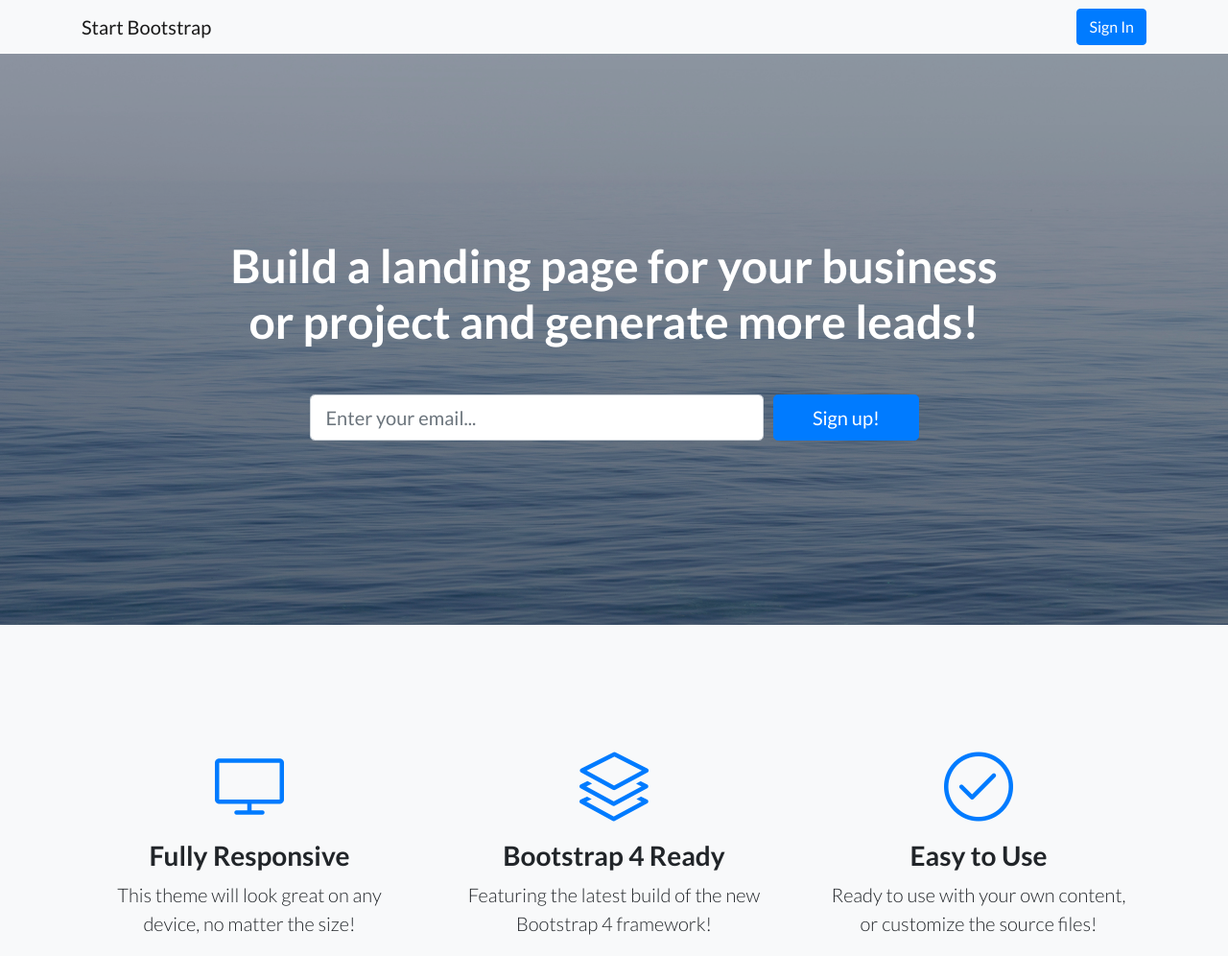
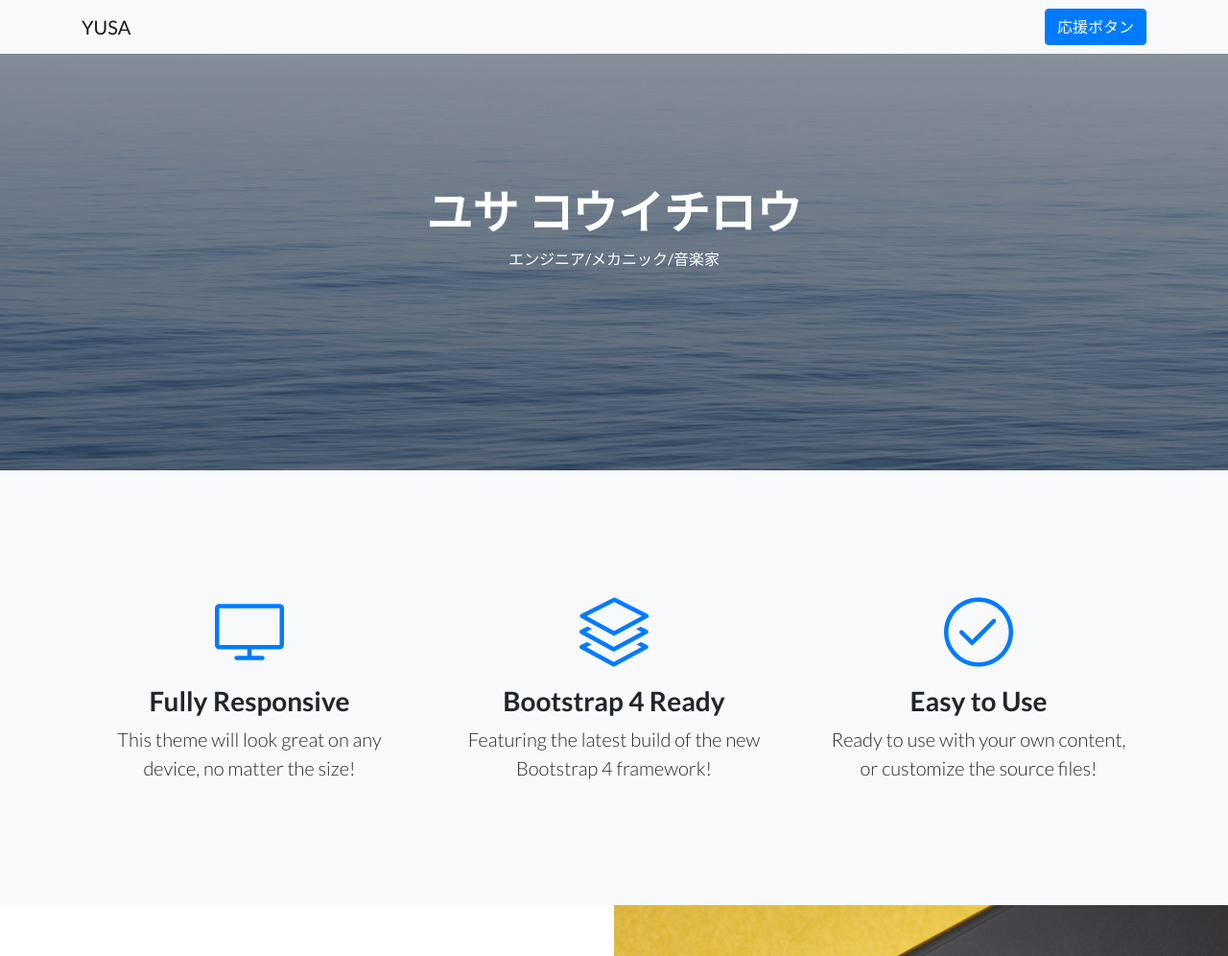
Before and after one commit to yungoyungo/landing_page, a website: page index.html in a window 1280 px wide. Shown: the top 996 px of the page at 96% size. Drawn offline with Linux system fonts and the light colour scheme.

Commit message:
title変更、背景変更

```diff
--- a/index.html
+++ b/index.html
@@ -8,7 +8,7 @@
   <meta name="description" content="">
   <meta name="author" content="">
 
-  <title>Landing Page - Start Bootstrap Theme</title>
+  <title>YUSA / Portfolio</title>
 
   <!-- Bootstrap core CSS -->
   <link href="vendor/bootstrap/css/bootstrap.min.css" rel="stylesheet">
@@ -26,10 +26,10 @@
 <body>
 
   <!-- Navigation -->
-  <nav class="navbar navbar-light bg-light static-top">
+  <nav class="navbar navbar-light bg-light static-top fixed-top">
     <div class="container">
-      <a class="navbar-brand" href="#">Start Bootstrap</a>
-      <a class="btn btn-primary" href="#">Sign In</a>
+      <a class="navbar-brand" href="#">YUSA</a>
+      <a class="btn btn-primary" href="#">応援ボタン</a>
     </div>
   </nav>
 
@@ -39,19 +39,10 @@
     <div class="container">
       <div class="row">
         <div class="col-xl-9 mx-auto">
-          <h1 class="mb-5">Build a landing page for your business or project and generate more leads!</h1>
+          <h1>ユサ コウイチロウ</h1>
+          <p>エンジニア/メカニック/音楽家</p>
         </div>
         <div class="col-md-10 col-lg-8 col-xl-7 mx-auto">
-          <form>
-            <div class="form-row">
-              <div class="col-12 col-md-9 mb-2 mb-md-0">
-                <input type="email" class="form-control form-control-lg" placeholder="Enter your email...">
-              </div>
-              <div class="col-12 col-md-3">
-                <button type="submit" class="btn btn-block btn-lg btn-primary">Sign up!</button>
-              </div>
-            </div>
-          </form>
         </div>
       </div>
     </div>
--- a/scss/_masthead.scss
+++ b/scss/_masthead.scss
@@ -1,7 +1,7 @@
 header.masthead {
   position: relative;
   background-color: $gray-800;
-  background: url('../img/bg-masthead.jpg') no-repeat center center;
+  background: url('../img/mira-gino.jpg') no-repeat center center;
   @include background-cover;
   padding-top: 8rem;
   padding-bottom: 8rem;
```
Also changed, not shown: img/mira-gino.jpg (added).
